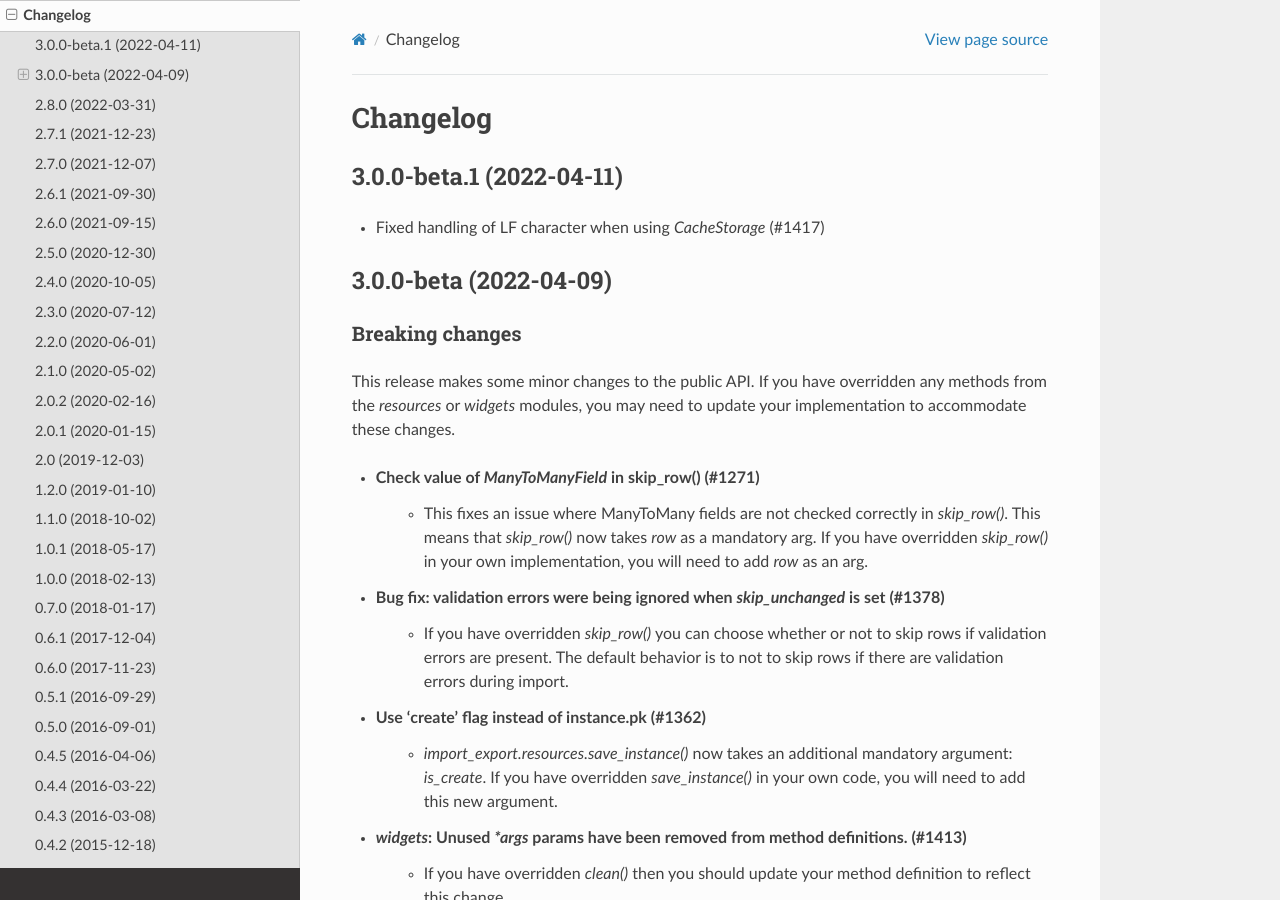
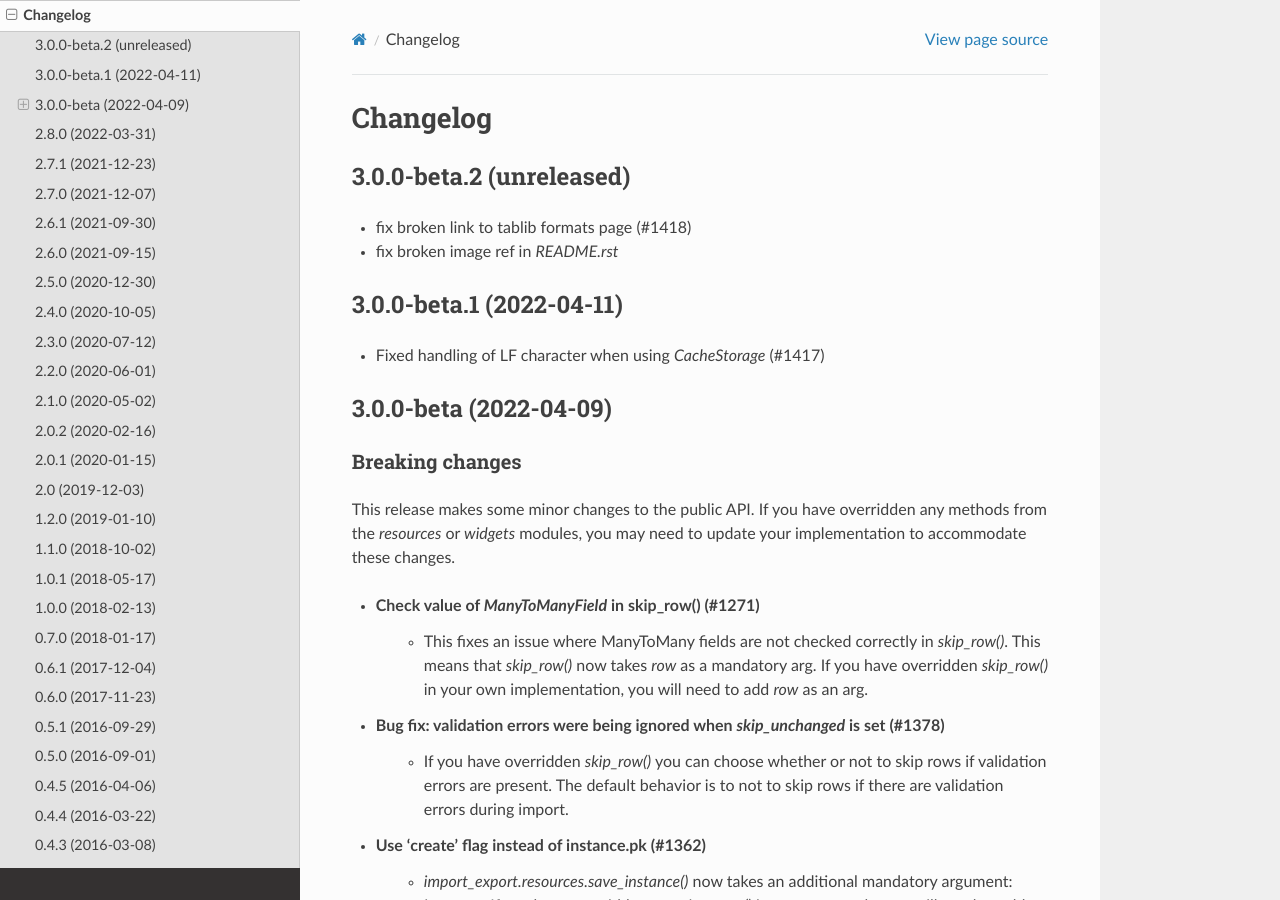
Before and after one commit to django-import-export/django-import-export, a Sphinx documentation site: the page built from docs/changelog.rst, in a window 1280 px wide and 900 px high. Built offline with Sphinx 7.4.7 and the Read the Docs theme 2.0.0, drawn with Linux system fonts in a browser that asks for light colours.

Commit message:
fix broken image ref in `README.rst`

```diff
--- a/README.rst
+++ b/README.rst
@@ -39,7 +39,7 @@
 
 * export data respecting admin filters
 
-.. image:: docs/_static/images/django-import-export-change.png
+.. image:: https://raw.githubusercontent.com/django-import-export/django-import-export/main/docs/_static/images/django-import-export-change.png
 
 
 * Documentation: https://django-import-export.readthedocs.io/en/stable/
--- a/docs/changelog.rst
+++ b/docs/changelog.rst
@@ -1,13 +1,19 @@
 Changelog
 =========
 
+3.0.0-beta.2 (unreleased)
+-------------------------
+
+- fix broken link to tablib formats page (#1418)
+- fix broken image ref in `README.rst`
+
 3.0.0-beta.1 (2022-04-11)
-------------------
+-------------------------
 
 - Fixed handling of LF character when using `CacheStorage` (#1417)
 
 3.0.0-beta (2022-04-09)
-------------------
+-----------------------
 
 Breaking changes
 ################
```
